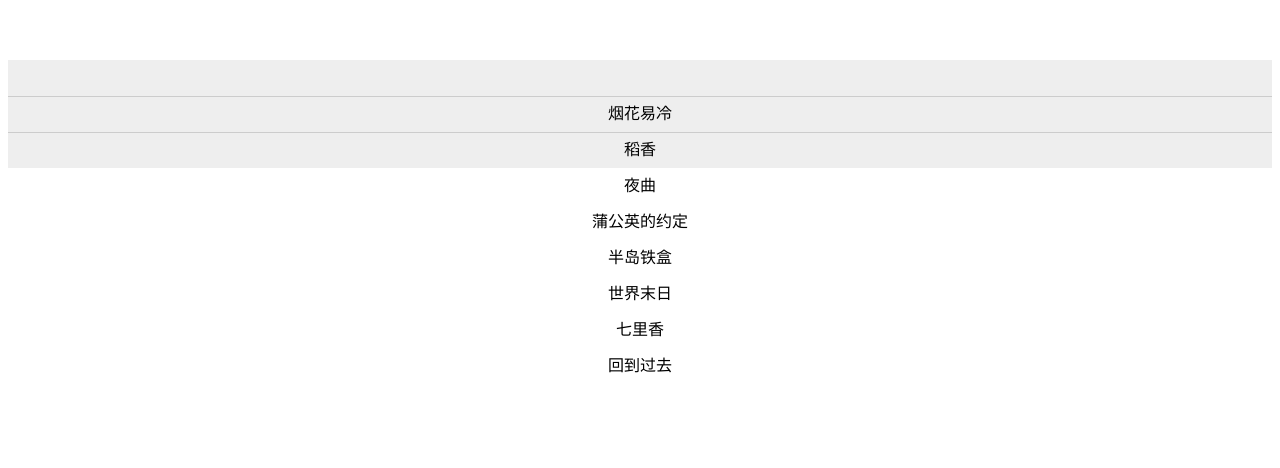
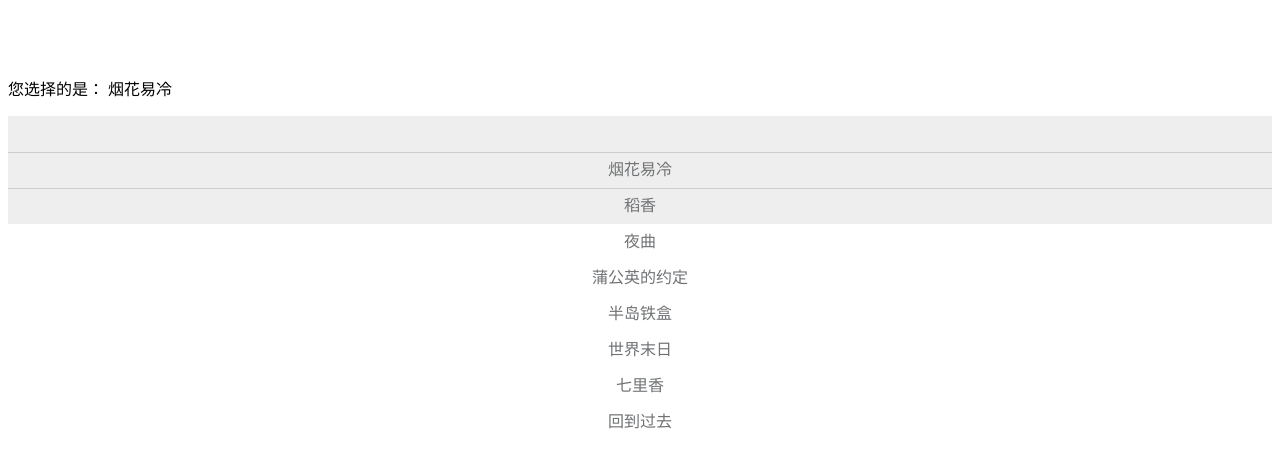
Before and after one commit to tobyaries/Circle.js, a Vue app: page /#/picker in a window 1280 px wide. Shown: the part 148-616 px from the top of the page. Built offline with nearby package versions, Linux system fonts and the light colour scheme; what moon-ui would draw is missing.

Commit message:
add return value

```diff
--- a/src/components/MoonPicker.vue
+++ b/src/components/MoonPicker.vue
@@ -2,7 +2,7 @@
   <div class="moon-picker">
     <div class="picker-box">
       <div class="picker-wraper" ref="pickerWraper">
-        <div class="picker-item" v-for="(slot, index) in slots" :key="index">{{slot.text}}</div>
+        <div class="picker-item" :class="{ active: slot.chosen }" v-for="(slot, index) in slots" :key="index">{{slot.text}}</div>
       </div>
     </div>
   </div>
@@ -13,13 +13,15 @@ export default {
     return {
       pageYStart: 0,
       translateY: 0,
-      itemHeigt: 36
+      itemHeigt: 36,
+      slotIdx: 0,
+      beginIdx: 1
     }
   },
-  props: ['slots', 'index'],
+  props: ['slots', 'callback'],
   methods: {
     initEvent() {
-      this.$refs.pickerWraper.style.transform = "translate3d(0px, " + this.itemHeigt + "px, 0px)"
+      this.$refs.pickerWraper.style.transform = "translate3d(0px, " + (this.beginIdx * this.itemHeigt) + "px, 0px)"
       this.$refs.pickerWraper.addEventListener('touchstart', this.pickerTouchStart);
       this.$refs.pickerWraper.addEventListener('touchmove', this.pickerTouchMove);
       this.$refs.pickerWraper.addEventListener('touchend', this.pickerTouchEnd);
@@ -34,8 +36,8 @@ export default {
       //get drag distance
       let touchMove = event.touches[0].pageY - this.pageYStart;
       let traslateY = touchMove + this.translateY;
-      if (traslateY < 0 && Math.abs(traslateY) > this.itemHeigt * (this.slots.length - 2)) {
-        traslateY = -this.itemHeigt * (this.slots.length - 2);
+      if (traslateY < 0 && Math.abs(traslateY) > this.itemHeigt * (this.slots.length - 1 - this.beginIdx)) {
+        traslateY = -this.itemHeigt * (this.slots.length - 1 - this.beginIdx);
       }
       if (traslateY > 0 && traslateY > this.itemHeigt) {
         traslateY = this.itemHeigt;
@@ -46,13 +48,21 @@ export default {
     pickerTouchEnd(event) {
       event.stopPropagation();
       // record the last translate
-      this.translateY = +this.$refs.pickerWraper.style.transform.replace(/[^0-9\-,]/g,'').split(',')[1];
+      let matrix  = this.$refs.pickerWraper.style.transform.replace(/[^0-9\-.,]/g, '').split(',');
+      this.translateY = +matrix[1];
+      this.translateY = (this.translateY <= 0) ? (this.translateY - this.itemHeigt/2) : (this.translateY + this.itemHeigt/2);
       let scale = Math.floor(Math.abs(this.translateY)/this.itemHeigt);
-      console.log(scale)
-      scale = this.translateY > 0 ? scale : -scale;
+      scale = this.translateY >= 0 ? scale : -scale;
       this.translateY = scale*this.itemHeigt;
       this.$refs.pickerWraper.style.transform = "translate3d(0px, " + scale*this.itemHeigt + "px, 0px)"
-      this.$emit('change', 123)
+      //get the choosen index
+      this.slotIdx = this.beginIdx - scale;
+      this.slots[this.slotIdx].chosen = true;
+      //pop the choosen value and call fn
+      this.$emit('change', {
+        slotIdx: this.slotIdx,
+      });
+      this.callback();
     }
   },
   mounted: function() {
@@ -65,6 +75,7 @@ export default {
   .picker-box {
     background: #eee;
     position: relative;
+    // overflow: hidden;
     &::before, &::after{
       content: '';
       height: 1px;
@@ -81,6 +92,7 @@ export default {
     .picker-wraper {
       position: relative;
       height: 108px;
+      color: #707274;
       .picker-item {
         line-height: 36px;
         text-align: center;
--- a/src/pages/Picker.vue
+++ b/src/pages/Picker.vue
@@ -1,6 +1,7 @@
 <template>
   <div class="picker">
-    <moon-picker :slots="slots" @change="change"></moon-picker>
+    <p>您选择的是： {{slots[slotIdx].text}}</p>
+    <moon-picker :slots="slots" :callback="callback" @change="change"></moon-picker>
   </div>
 </template>
 
@@ -8,7 +9,7 @@
 export default {
   data() {
     return {
-      index: 0,
+      slotIdx: 0,
       slots: [
         {
           text: '烟花易冷',
@@ -47,7 +48,11 @@ export default {
   },
   methods: {
     change(data) {
-      console.log(data, 888888)
+      this.slotIdx = data.slotIdx;
+      console.log(data.slotIdx)
+    },
+    callback() {
+      console.log('callback is called.')
     }
   }
 }
```
